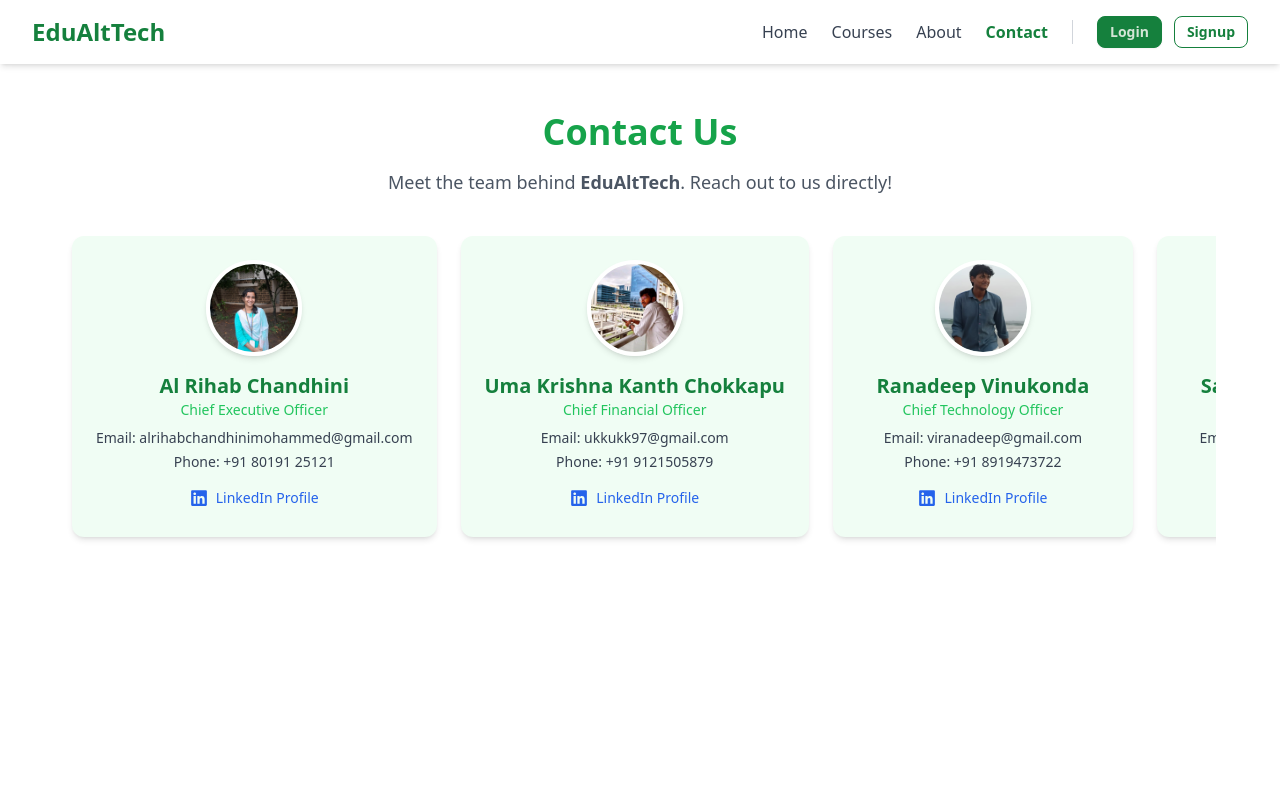
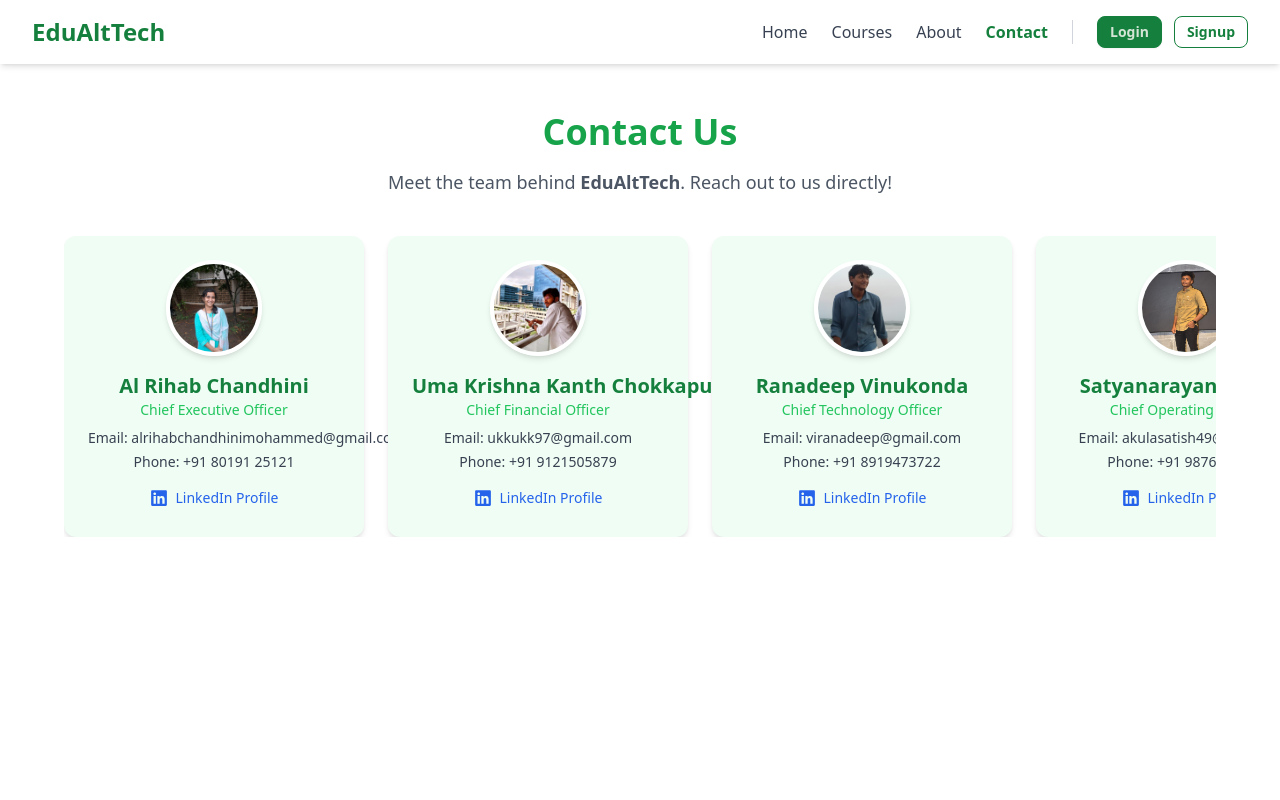
Before and after one commit to RanadeepVinukonda/EduAlTech, a React (Vite) app in the folder frontend/: page /contact in a window 1280 px wide. Shown: the top 800 px of the page. Built offline with nearby package versions, Linux system fonts and the light colour scheme.

Commit message:
scrollable2

```diff
--- a/frontend/src/pages/Contact.jsx
+++ b/frontend/src/pages/Contact.jsx
@@ -71,6 +71,9 @@
 ];
 
 const Contact = () => {
+  // Duplicate members array to make seamless auto scroll
+  const scrollingMembers = [...teamMembers, ...teamMembers];
+
   return (
     <div className="min-h-screen bg-white px-4 py-12 sm:px-6 lg:px-8">
       <div className="max-w-6xl mx-auto text-center">
@@ -82,12 +85,13 @@
           directly!
         </p>
 
-        {/* HORIZONTAL SCROLL SECTION */}
-        <div className="flex gap-6 overflow-x-auto pb-6 px-2 custom-scrollbar">
-          {teamMembers.map((member, idx) => (
+        {/* AUTO SCROLL HORIZONTAL CARDS */}
+        <div className="relative w-full overflow-hidden">
+          <div className="flex gap-6 animate-scroll whitespace-nowrap">
+            {scrollingMembers.map((member, idx) => (
               <div
                 key={idx}
-              className="min-w-[260px] sm:min-w-[300px] bg-green-50 shadow-md rounded-xl p-6 hover:shadow-xl transition-all duration-300 flex-shrink-0"
+                className="inline-block min-w-[260px] sm:min-w-[300px] bg-green-50 shadow-md rounded-xl p-6 hover:shadow-xl transition-all duration-300"
               >
                 <img
                   src={member.image}
@@ -131,6 +135,7 @@
           </div>
         </div>
       </div>
+    </div>
   );
 };
 
```
Lines whose indentation alone changed are shown as unchanged.
